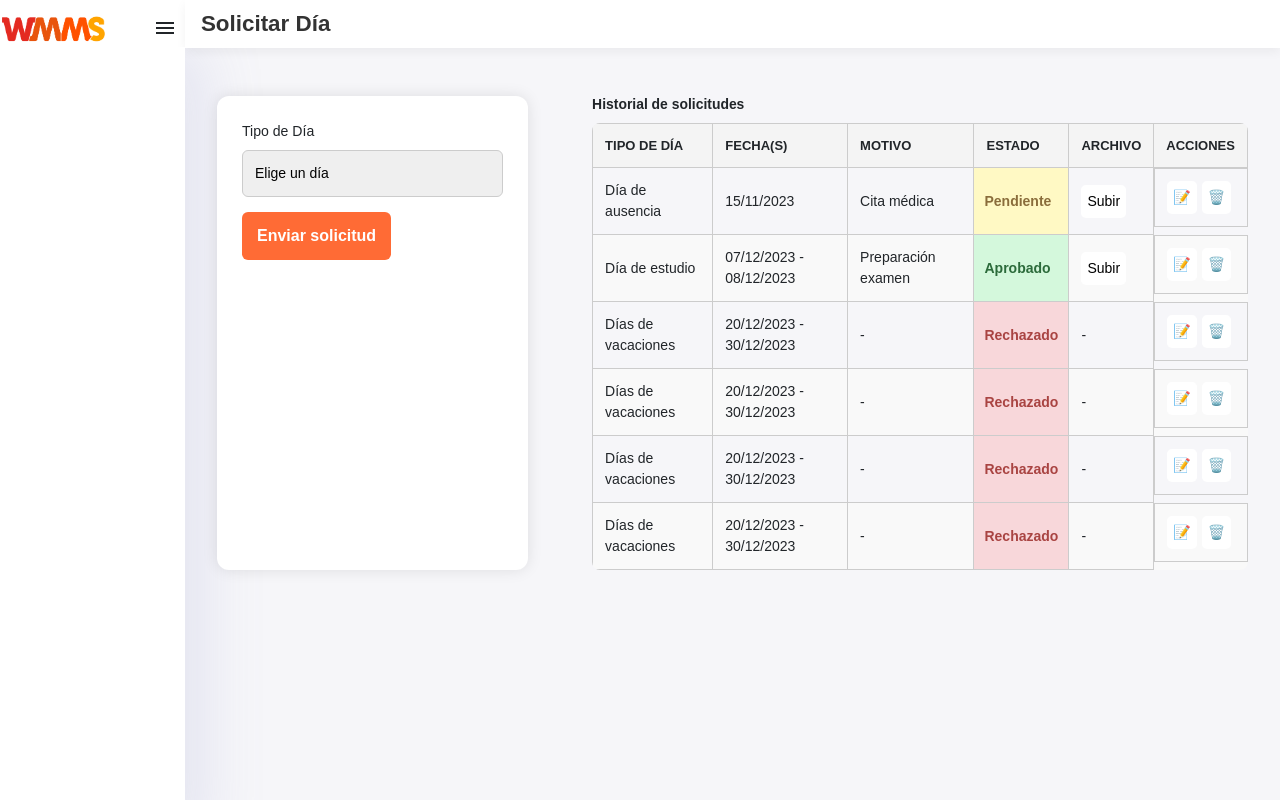
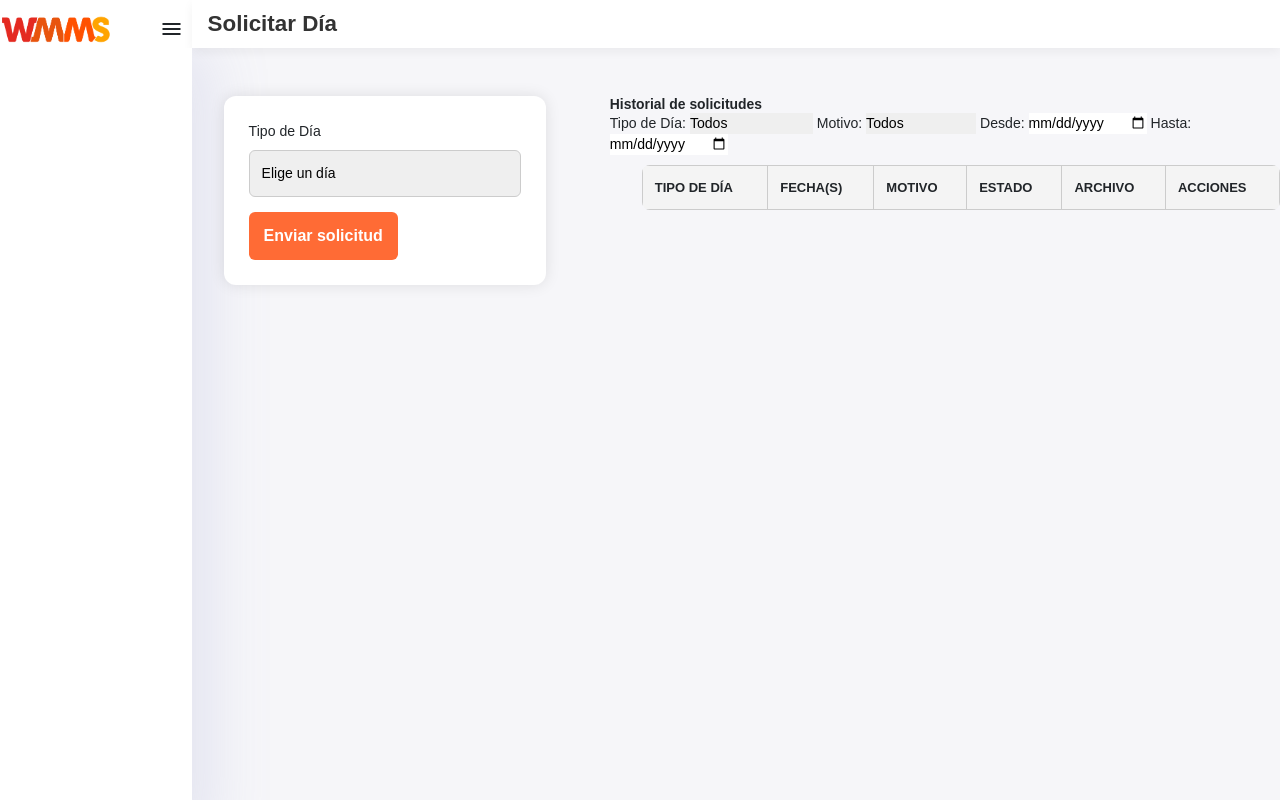
Before and after one commit to uri21199/intranet2.0, a Python web app: template templates/pages/days.html in a window 1280 px wide. Run offline with Jinja, Linux system fonts and the light colour scheme; the template is opened without the code that fills it, so the values that code supplies are empty.

Commit message:
htmls nomas

```diff
--- a/templates/components/days/tableDays.html
+++ b/templates/components/days/tableDays.html
@@ -1,6 +1,33 @@
 <div class="tableDays">
     <h3>Historial de solicitudes</h3>
-    <table>
+    <div class="filters">
+        <label for="filterDayType">Tipo de Día:</label>
+        <select id="filterDayType" onchange="cargarSolicitudes()">
+            <option value="">Todos</option>
+            <option value="1">Día de ausencia</option>
+            <option value="2">Día de estudio</option>
+            <option value="3">Día de home office</option>
+            <option value="4">Días de vacaciones</option>
+        </select>
+
+        <label for="filterMotivo">Motivo:</label>
+        <select id="filterMotivo" onchange="cargarSolicitudes()">
+            <option value="">Todos</option>
+            <option value="enfermedad">Enfermedad</option>
+            <option value="turno_medico">Turno médico</option>
+            <option value="mudanza">Mudanza</option>
+            <option value="problema_familiar">Problema familiar</option>
+            <option value="otro">Otro</option>
+        </select>
+
+        <label for="filterStartDate">Desde:</label>
+        <input type="date" id="filterStartDate" onchange="cargarSolicitudes()">
+
+        <label for="filterEndDate">Hasta:</label>
+        <input type="date" id="filterEndDate" onchange="cargarSolicitudes()">
+    </div>
+
+    <table class="tableDays">
         <thead>
             <tr>
                 <th>Tipo de Día</th>
@@ -11,79 +38,7 @@
                 <th>Acciones</th>
             </tr>
         </thead>
-        <tbody>
-            <tr>
-                <td>Día de ausencia</td>
-                <td>15/11/2023</td>
-                <td>Cita médica</td>
-                <td class="status-pending">Pendiente</td>
-                <td class="file"><button>Subir</button></td>
-                <td class="actions">
-                    <button title="Editar solicitud"> 📝 </button>
-                    <button title="Eliminar solicitud"> 🗑️ </button>
-                </td>
-
-            </tr>
-            <tr>
-                <td>Día de estudio</td>
-                <td>07/12/2023 - 08/12/2023</td>
-                <td>Preparación examen</td>
-                <td class="status-approved">Aprobado</td>
-                <td class="file"><button>Subir</button></td>
-                <td class="actions">
-                    <button title="Editar solicitud"> 📝 </button>
-                    <button title="Eliminar solicitud"> 🗑️ </button>
-                </td>
-
-            </tr>
-            <tr>
-                <td>Días de vacaciones</td>
-                <td>20/12/2023 - 30/12/2023</td>
-                <td>-</td>
-                <td class="status-rejected">Rechazado</td>
-                <td>-</td>
-                <td class="actions">
-                    <button title="Editar solicitud"> 📝 </button>
-                    <button title="Eliminar solicitud"> 🗑️ </button>
-                </td>
-
-            </tr>
-            <tr>
-                <td>Días de vacaciones</td>
-                <td>20/12/2023 - 30/12/2023</td>
-                <td>-</td>
-                <td class="status-rejected">Rechazado</td>
-                <td>-</td>
-                <td class="actions">
-                    <button title="Editar solicitud"> 📝 </button>
-                    <button title="Eliminar solicitud"> 🗑️ </button>
-                </td>
-
-            </tr>
-            <tr>
-                <td>Días de vacaciones</td>
-                <td>20/12/2023 - 30/12/2023</td>
-                <td>-</td>
-                <td class="status-rejected">Rechazado</td>
-                <td>-</td>
-                <td class="actions">
-                    <button title="Editar solicitud"> 📝 </button>
-                    <button title="Eliminar solicitud"> 🗑️ </button>
-                </td>
-
-            </tr>
-            <tr>
-                <td>Días de vacaciones</td>
-                <td>20/12/2023 - 30/12/2023</td>
-                <td>-</td>
-                <td class="status-rejected">Rechazado</td>
-                <td>-</td>
-                <td class="actions">
-                    <button title="Editar solicitud"> 📝 </button>
-                    <button title="Eliminar solicitud"> 🗑️ </button>
-                </td>
-
-            </tr>
+        <tbody id="tablaSolicitudes">
         </tbody>
     </table>
 </div>
--- a/templates/pages/days.html
+++ b/templates/pages/days.html
@@ -15,4 +15,6 @@
 {% endblock %}
 {% block scripts %}
 <script src="{{ url_for('static', filename='js/formDays.js') }}"></script>
+<script src="{{ url_for('static', filename='js/tableDays.js') }}"></script>
+<script src="https://cdn.jsdelivr.net/npm/bootstrap@5.3.0/dist/js/bootstrap.bundle.min.js"></script>
 {% endblock %}
```
Also changed, not shown: 1 other file.
